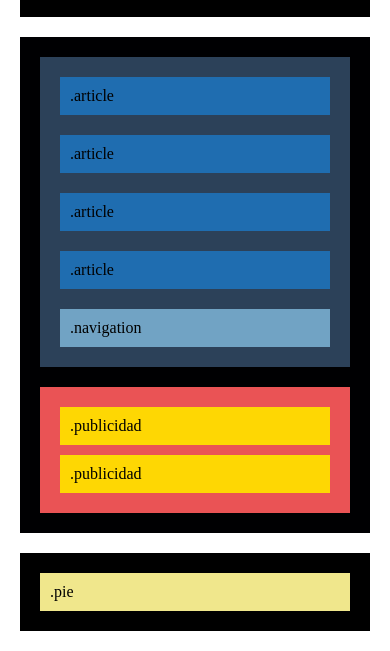
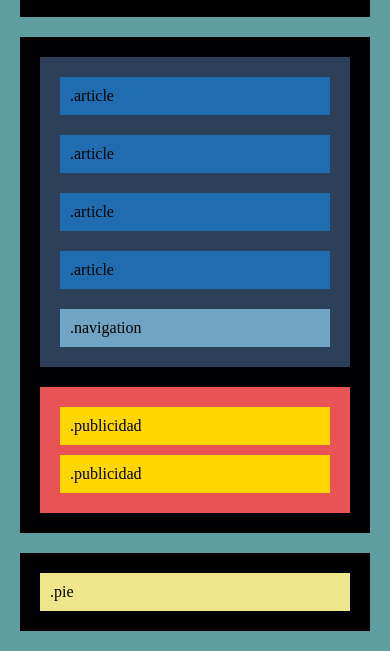
Before and after one commit to ivanaguiglez/Ivan-Aguilar-Sprint1-ITAcademy, a plain HTML site: page index.html in a window 390 px wide. Shown: the part 377-1028 px from the top of the page. Drawn offline with Linux system fonts and the light colour scheme.

Commit message:
Adde different background-colors to @media querys

```diff
--- a/style.css
+++ b/style.css
@@ -15,6 +15,9 @@ body {
 }
 
 @media screen and (max-width: 1800px) {
+  body {
+    background-color: aqua;
+  }
   header {
     display: flex;
     flex-direction: column;
@@ -132,6 +135,10 @@ body {
   }
 }
 @media screen and (max-width: 769px) {
+  body {
+    background-color: chartreuse;
+  }
+
   header {
     background-color: #2c4159;
     border: 20px, solid;
@@ -186,6 +193,9 @@ body {
   }
 }
 @media screen and (max-width: 480px) {
+  body {
+    background-color: cadetblue;
+  }
   .articles-container {
     flex-direction: column;
   }
```
